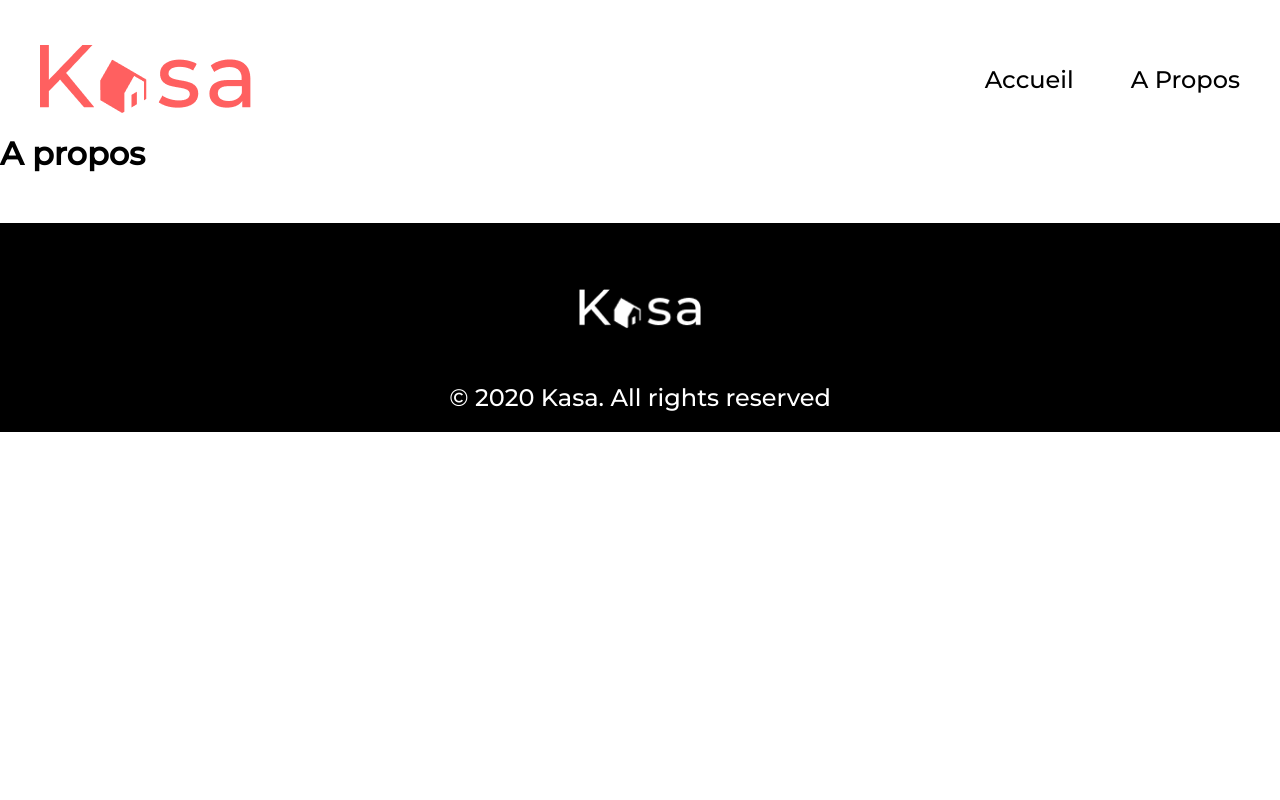
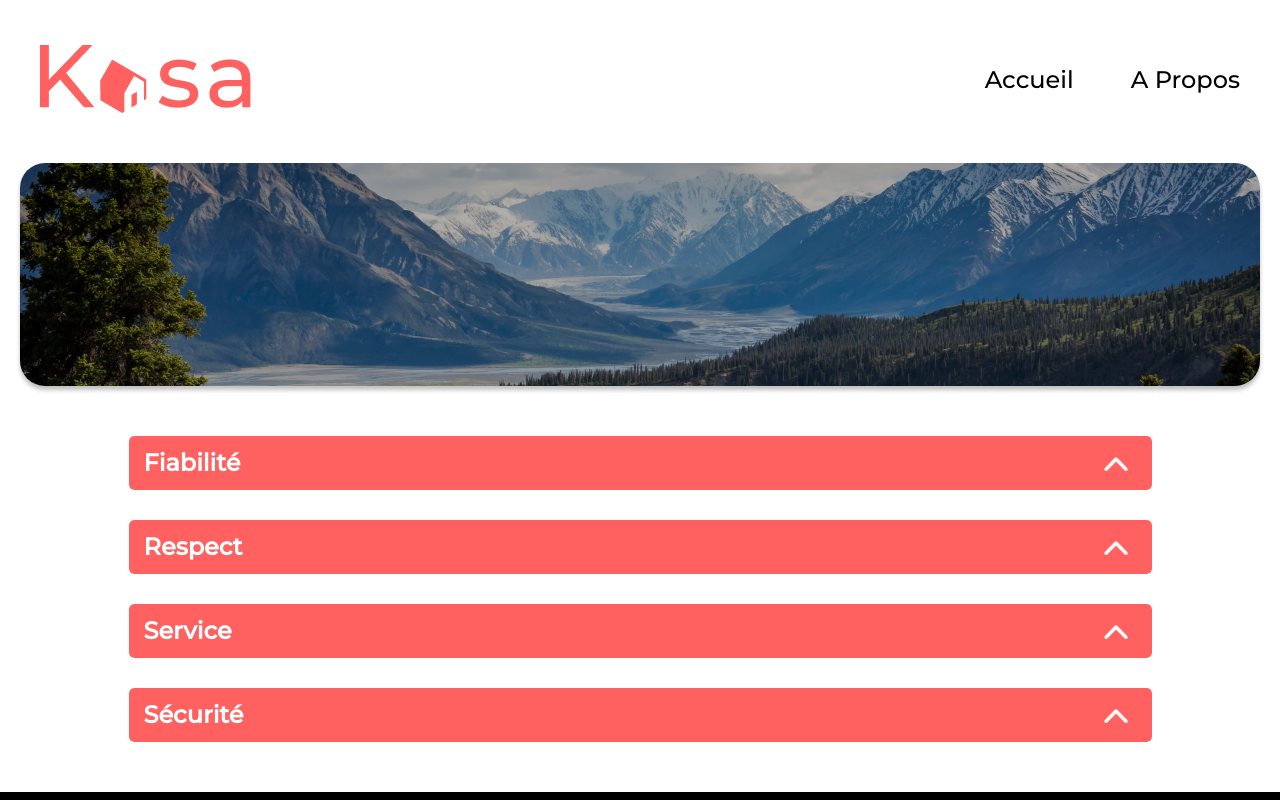
Before and after one commit to yoannscherrer/kasa, a React (Create React App) app: page /a-propos in a window 1280 px wide. Shown: the top 800 px of the page. Built offline with nearby package versions, Linux system fonts and the light colour scheme.

Commit message:
Page A propos

```diff
--- a/src/components/A-propos.js
+++ b/src/components/A-propos.js
@@ -1,5 +1,29 @@
+import Collapse from "./Collapse";
+import "../styles/apropos.scss";
+
 function Apropos() {
-    return <h1>A propos</h1>;
+    return (
+      <div className="collapse-parent">
+        <section className="first-image">
+
+        </section>
+        <section>
+          <Collapse title="Fiabilité">
+            <p>Les annonces postées sur Kasa garantissent une fiabilité totale. Les photos sont conformes aux logements, et toutes les informations sont régulièrement vérifiées  par nos équipes.</p>
+          </Collapse>
+          <Collapse title="Respect">
+            <p>La bienveillance fait partie des valeurs fondatrices de Kasa. Tout comportement discriminatoire ou de perturbation du voisinage entraînera une exclusion de notre plateforme.</p>
+          </Collapse>
+          <Collapse title="Service">
+            <p>La qualité du service est au cœur de notre engagement chez Kasa. Nous veillons à ce que chaque interaction, que ce soit avec nos hôtes ou nos locataires, soit empreinte de respect et de bienveillance.</p>
+          </Collapse>
+          <Collapse title="Sécurité">
+            <p>La sécurité est la priorité de Kasa. Aussi bien pour nos hôtes que pour les voyageurs, chaque logement correspond aux critères de sécurité établis par nos services. En laissant une note aussi bien à l'hôte qu'au locataire, cela permet à nos équipes de vérifier que les standards sont bien respectés. Nous organisons également des ateliers sur la sécurité domestique pour nos hôtes.</p>
+          </Collapse>
+        </section>
+
+      </div>
+    )
   }
 
   export default Apropos;
--- /dev/null
+++ b/src/components/Collapse.js
@@ -0,0 +1,24 @@
+import { useState } from "react";
+import arrow from "../assets/arrow.png";
+import "../styles/apropos.scss";
+
+function Collapse({ title, children }) {
+  const [isOpen, setIsOpen] = useState(false);
+
+  return (
+    <div className="collapse">
+      <div className="collapse-header">
+        <span className="collapse-title">{title}</span>
+        <img
+          src={arrow}
+          alt="Toggle Collapse"
+          className={`collapse-arrow ${isOpen ? "open" : ""}`}
+          onClick={() => setIsOpen(!isOpen)}
+        />
+      </div>
+      {isOpen && <div className="collapse-content">{children}</div>}
+    </div>
+  );
+}
+
+export default Collapse;
--- /dev/null
+++ b/src/styles/apropos.scss
@@ -0,0 +1,68 @@
+@use 'variables' as *;
+
+.collapse {
+    width: 1023px;
+    margin: 30px auto;
+    border-radius: 5px;
+    overflow: hidden;
+
+    .collapse-header {
+        display: flex;
+        justify-content: space-between;
+        align-items: center;
+        background-color: #ff6060;
+        height: 54px;
+        padding: 0;
+        border-radius: 5px;
+
+        .collapse-title {
+            font-family: $font-family;
+            font-size: $font-size;
+            font-weight: $font-weight2;
+            color: white;
+            margin-left: 15px;
+            line-height: 54px;
+        }
+
+        .collapse-arrow {
+            width: 32px;
+            height: 32px;
+            transition: transform 0.3s ease;
+            margin-right: 20px;
+        }
+
+        .collapse-arrow.open {
+            transform: rotate(180deg);
+        }
+    }
+
+    .collapse-content {
+        background-color: #f6f6f6;
+        padding: 10px 20px;
+        line-height: 25.67px;
+        font-family: $font-family;
+        font-size: 18px;
+        font-weight: 400;
+        color: #333;
+    }
+}
+
+.first-image {
+    max-width: $banner-max-width;
+    height: $first-section-height;
+    border-radius: 25px;
+    overflow: hidden;
+    background-image: url('../assets/image_source_2.png');
+    background-size: cover;
+    background-position: center;
+    background-blend-mode: darken;
+    background-color: rgba(0, 0, 0, 0.3);
+    margin: 0 auto;
+    box-shadow: 0px 4px 4px 0px rgba(0, 0, 0, 0.25);
+    position: relative;
+    margin-top: 50px;
+    margin-bottom: 50px;
+    display: flex;
+    justify-content: center;
+    align-items: center;
+}
--- a/src/styles/banner.scss
+++ b/src/styles/banner.scss
@@ -37,9 +37,9 @@
           font-weight: $font-weight;
           font-size: $font-size;
 
-          &:hover {
+          /*&:hover {
             text-decoration: underline;
-          }
+          }*/
 
           &.active {
             text-decoration: underline;
--- a/src/styles/home.scss
+++ b/src/styles/home.scss
@@ -2,7 +2,7 @@
 
 .first-section {
     max-width: $banner-max-width;
-    height: 223px;
+    height: $first-section-height;
     border-radius: 25px;
     overflow: hidden;
     background-image: url('../assets/image_source_1.png');
--- a/src/styles/variables.scss
+++ b/src/styles/variables.scss
@@ -14,3 +14,4 @@
 $footer-logo-height: 39.44px;
 $footer-logo-width: 122px;
 $card: 340px;
+$first-section-height: 223px;
```
Also changed, not shown: src/assets/arrow.png (added), src/assets/image_source_2.png (added).
